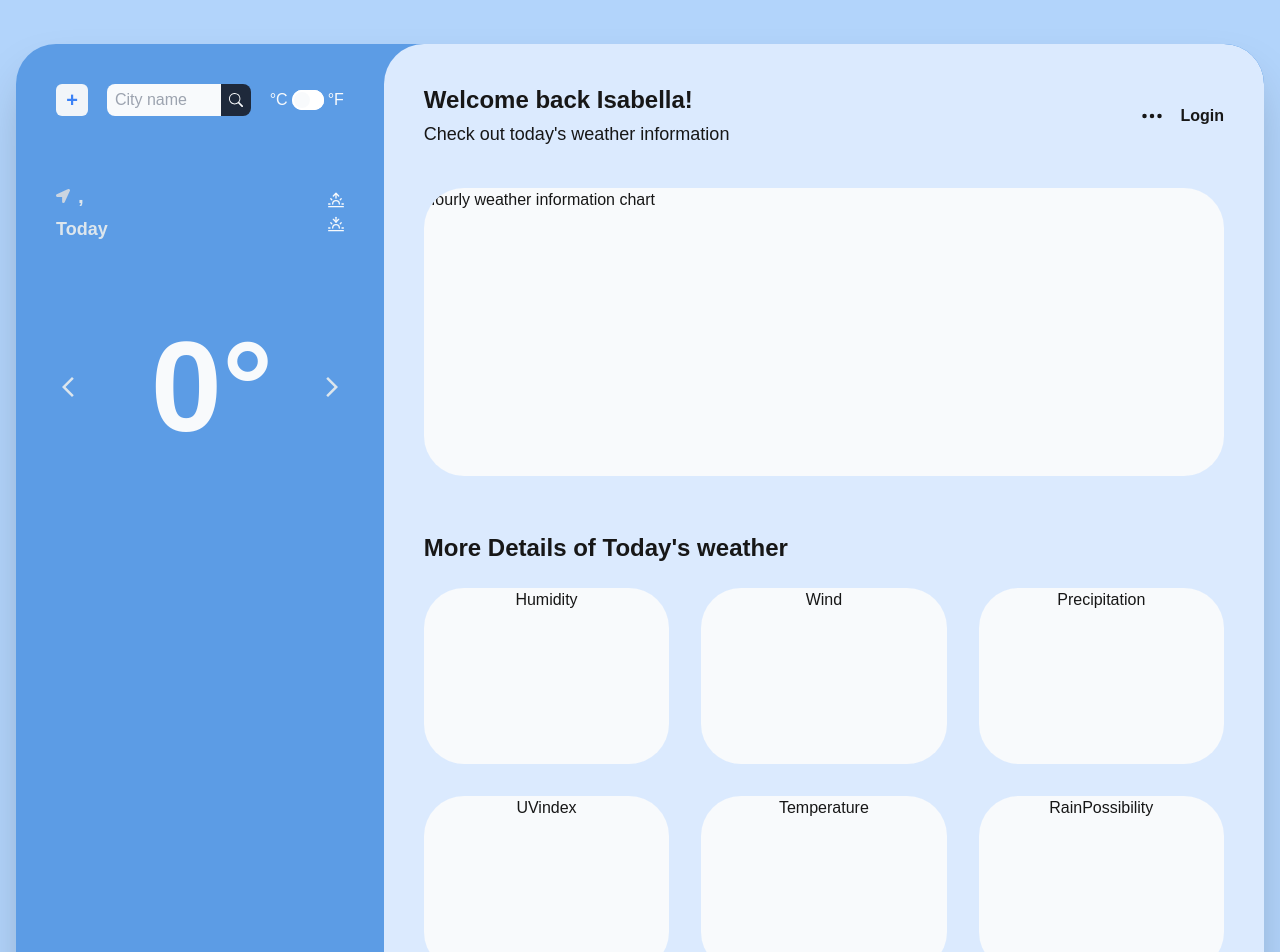
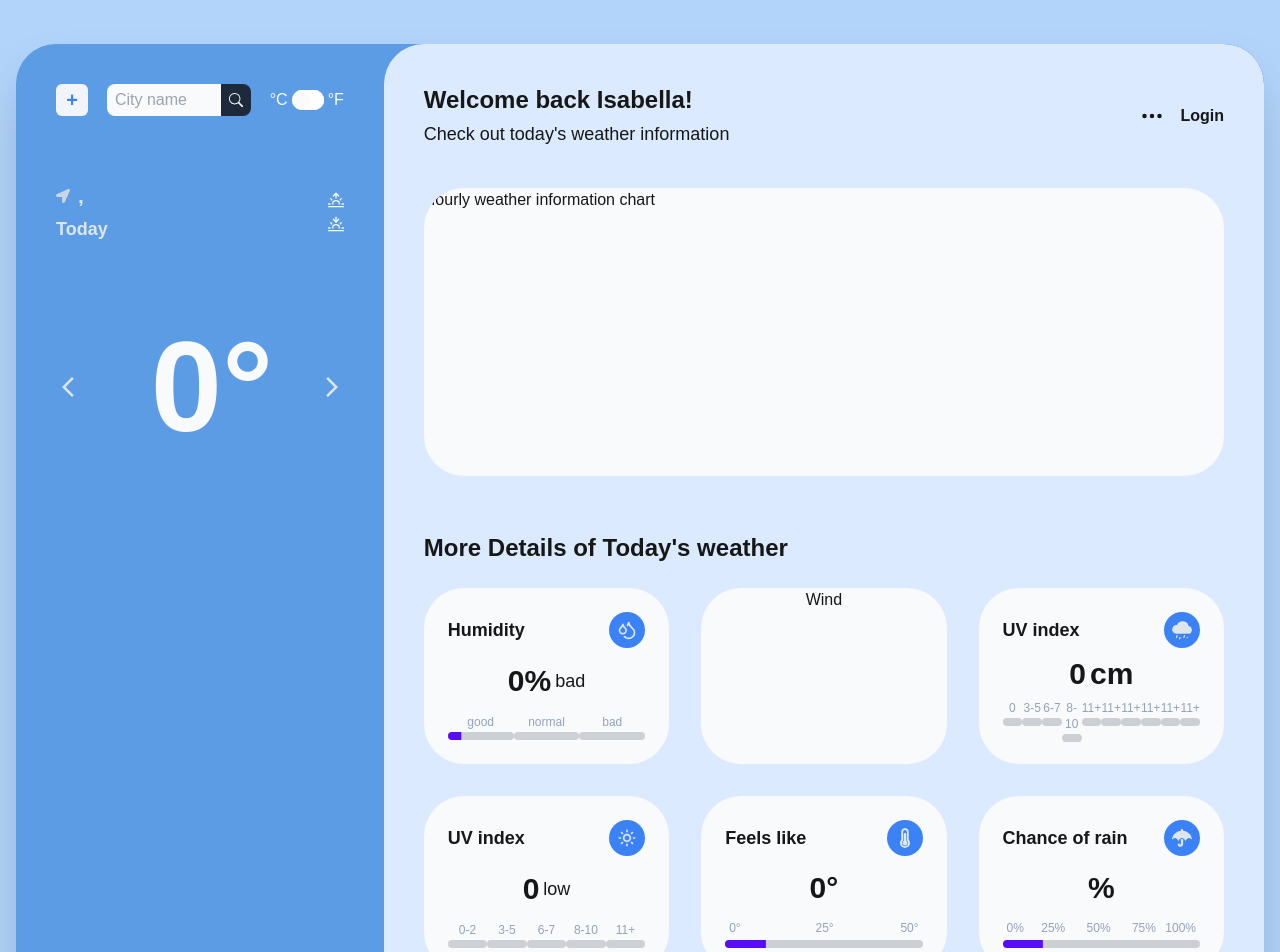
Before and after one commit to Md-Tahazzat/Weather-Application, a React (Vite) app: page / in a window 1280 px wide. Shown: the top 952 px of the page. Built offline with nearby package versions, Linux system fonts and the light colour scheme; no server answers.

Commit message:
humidity,temperature, rainpossibility,uvIndex, preciptation added

```diff
--- a/src/App.jsx
+++ b/src/App.jsx
@@ -1,5 +1,4 @@
 import { useContext, useEffect, useState } from "react";
-import { InfoContext } from "./Provider/Provider";
 import CityInformation from "./Components/CityInformation";
 import ToggleButton from "./Components/ToggleButton";
 import WeatherInfo from "./Components/WeatherInfo";
@@ -95,24 +94,21 @@ function App() {
             <div className="grid grid-cols-1 md:grid-cols-2 lg:grid-cols-3 justify-between items-center gap-8">
               <Humidity
                 isLoading={isLoading}
-                cityInfo={data?.location}
+                humidity={data?.current?.humidity}
               ></Humidity>
               <Wind isLoading={isLoading} cityInfo={data?.location}></Wind>
               <Precipitation
                 isLoading={isLoading}
-                cityInfo={data?.location}
+                preciptitation={data?.current}
               ></Precipitation>
-              <UVindex
-                isLoading={isLoading}
-                cityInfo={data?.location}
-              ></UVindex>
+              <UVindex isLoading={isLoading} forecast={data?.current}></UVindex>
               <Temperature
                 isLoading={isLoading}
-                cityInfo={data?.location}
+                temperature={data?.current}
               ></Temperature>
               <RainPossibility
                 isLoading={isLoading}
-                cityInfo={data?.location}
+                forecast={data?.forecast}
               ></RainPossibility>
             </div>
           </div>
--- a/src/Components/Humidity.jsx
+++ b/src/Components/Humidity.jsx
@@ -1,9 +1,46 @@
 import React from "react";
+import { LuDroplets } from "react-icons/lu";
 
-const Humidity = () => {
+const Humidity = ({ humidity }) => {
+  console.log(humidity);
   return (
-    <div className="h-44 text-center lg:rounded-[2.5rem] rounded-2xl md:rounded-2xl bg-slate-50">
-      <h1>Humidity</h1>
+    <div className="h-44 lg:rounded-[2.5rem] flex flex-col justify-between p-6 rounded-2xl md:rounded-2xl bg-slate-50 text-center">
+      <div className="flex items-center justify-between">
+        <p className="text-lg font-semibold">Humidity</p>
+        <LuDroplets className="text-4xl text-white bg-blue-500 py-2 px-2 rounded-full"></LuDroplets>
+      </div>
+      <h1 className="text-3xl my-2 font-bold flex items-center justify-center">
+        {humidity || 0}%
+        <span className="text-lg ml-1 font-normal">
+          {humidity < 34 ? "good" : humidity < 67 ? "normal" : "bad"}
+        </span>
+      </h1>
+      <div className="grid grid-cols-3">
+        <div className="flex flex-col ">
+          <span className="text-xs mb-[2px] text-slate-400">good</span>
+          <progress
+            className="progress progress-primary px-1"
+            value={humidity > 34 ? 33 : humidity}
+            max="33"
+          ></progress>
+        </div>
+        <div className="flex flex-col ">
+          <span className="text-xs mb-[2px] text-slate-400">normal</span>
+          <progress
+            className="progress progress-primary px-1"
+            value={humidity - 33 > 33 ? 33 : humidity - 33}
+            max="33"
+          ></progress>
+        </div>
+        <div className="flex flex-col ">
+          <span className="text-xs mb-[2px] text-slate-400">bad</span>
+          <progress
+            className="progress progress-primary px-1"
+            value={humidity - 66 < 1 ? 0 : humidity - 66}
+            max="34"
+          ></progress>
+        </div>
+      </div>
     </div>
   );
 };
--- a/src/Components/Precipitation.jsx
+++ b/src/Components/Precipitation.jsx
@@ -1,9 +1,101 @@
 import React from "react";
+import { BsFillCloudDrizzleFill } from "react-icons/bs";
 
-const Precipitation = () => {
+const Precipitation = ({ precipitation }) => {
+  const precipAmount = parseFloat(precipitation?.precip_in) * 2.54;
+  console.log(precipitation);
   return (
-    <div className="h-44 lg:rounded-[2.5rem] text-center rounded-2xl md:rounded-2xl bg-slate-50">
-      <h1>Precipitation</h1>
+    <div className="h-44 lg:rounded-[2.5rem] flex flex-col justify-between p-6 rounded-2xl md:rounded-2xl bg-slate-50 text-center">
+      <div className="flex items-center justify-between">
+        <p className="text-lg font-semibold">UV index</p>
+        <BsFillCloudDrizzleFill className="text-4xl text-white bg-blue-500 py-2 px-2 rounded-full"></BsFillCloudDrizzleFill>
+      </div>
+      <h1 className="text-3xl my-2 font-bold flex items-center justify-center">
+        {precipAmount || 0}
+        <span className="ml-1">cm</span>
+      </h1>
+      <div className="grid grid-cols-10">
+        <div className="flex flex-col ">
+          <span className="text-xs mb-[2px] text-slate-400">0</span>
+          <progress
+            className="progress progress-primary px-1"
+            value={precipAmount > 2 ? 2 : precipAmount}
+            max="2"
+          ></progress>
+        </div>
+        <div className="flex flex-col ">
+          <span className="text-xs mb-[2px] text-slate-400">3-5</span>
+          <progress
+            className="progress progress-primary px-1"
+            value={precipAmount - 2 < 1 ? 0 : precipAmount - 2}
+            max="3"
+          ></progress>
+        </div>
+        <div className="flex flex-col ">
+          <span className="text-xs mb-[2px] text-slate-400">6-7</span>
+          <progress
+            className="progress progress-primary px-1"
+            value={precipAmount - 5 < 1 ? 0 : precipAmount - 5}
+            max="2"
+          ></progress>
+        </div>
+        <div className="flex flex-col ">
+          <span className="text-xs mb-[2px] text-slate-400">8-10</span>
+          <progress
+            className="progress progress-primary px-1"
+            value={precipAmount - 7 < 1 ? 0 : precipAmount - 7}
+            max="3"
+          ></progress>
+        </div>
+        <div className="flex flex-col ">
+          <span className="text-xs mb-[2px] text-slate-400">11+</span>
+          <progress
+            className="progress progress-primary px-1"
+            value={precipAmount - 10 < 1 ? 0 : precipAmount - 10}
+            max="2"
+          ></progress>
+        </div>
+        <div className="flex flex-col ">
+          <span className="text-xs mb-[2px] text-slate-400">11+</span>
+          <progress
+            className="progress progress-primary px-1"
+            value={precipAmount - 10 < 1 ? 0 : precipAmount - 10}
+            max="2"
+          ></progress>
+        </div>
+        <div className="flex flex-col ">
+          <span className="text-xs mb-[2px] text-slate-400">11+</span>
+          <progress
+            className="progress progress-primary px-1"
+            value={precipAmount - 10 < 1 ? 0 : precipAmount - 10}
+            max="2"
+          ></progress>
+        </div>
+        <div className="flex flex-col ">
+          <span className="text-xs mb-[2px] text-slate-400">11+</span>
+          <progress
+            className="progress progress-primary px-1"
+            value={precipAmount - 10 < 1 ? 0 : precipAmount - 10}
+            max="2"
+          ></progress>
+        </div>
+        <div className="flex flex-col ">
+          <span className="text-xs mb-[2px] text-slate-400">11+</span>
+          <progress
+            className="progress progress-primary px-1"
+            value={precipAmount - 10 < 1 ? 0 : precipAmount - 10}
+            max="2"
+          ></progress>
+        </div>
+        <div className="flex flex-col ">
+          <span className="text-xs mb-[2px] text-slate-400">11+</span>
+          <progress
+            className="progress progress-primary px-1"
+            value={precipAmount - 10 < 1 ? 0 : precipAmount - 10}
+            max="2"
+          ></progress>
+        </div>
+      </div>
     </div>
   );
 };
--- a/src/Components/RainPossibility.jsx
+++ b/src/Components/RainPossibility.jsx
@@ -1,9 +1,30 @@
 import React from "react";
+import { FaUmbrella } from "react-icons/fa";
 
-const RainPossibility = () => {
+const RainPossibility = ({ forecast }) => {
   return (
-    <div className="h-44 lg:rounded-[2.5rem] rounded-2xl md:rounded-2xl bg-slate-50 text-center">
-      <h1>RainPossibility</h1>
+    <div className="h-44 lg:rounded-[2.5rem] flex flex-col justify-between p-6 rounded-2xl md:rounded-2xl bg-slate-50 text-center">
+      <div className="flex items-center justify-between">
+        <p className="text-lg font-semibold">Chance of rain</p>
+        <FaUmbrella className="text-4xl text-white bg-blue-500 py-2 px-2 rounded-full"></FaUmbrella>
+      </div>
+      <h1 className="text-3xl my-2 font-bold">
+        {forecast?.forecastday[0]?.day?.daily_chance_of_rain}%
+      </h1>
+      <div className="flex flex-col">
+        <div className="flex items-center mb-1 justify-between text-xs text-slate-400">
+          <span className="ml-1">0%</span>
+          <span className="ml-2">25%</span>
+          <span className="ml-3">50%</span>
+          <span className="ml-3">75%</span>
+          <span className="mr-1">100%</span>
+        </div>
+        <progress
+          className="progress progress-primary px-1"
+          value={forecast?.forecastday[0]?.day?.daily_chance_of_rain}
+          max="100"
+        ></progress>
+      </div>
     </div>
   );
 };
--- a/src/Components/Temperature.jsx
+++ b/src/Components/Temperature.jsx
@@ -1,9 +1,28 @@
 import React from "react";
+import { FaThermometerThreeQuarters } from "react-icons/fa";
 
-const Temperature = () => {
+const Temperature = ({ temperature }) => {
   return (
-    <div className="h-44 lg:rounded-[2.5rem] text-center rounded-2xl md:rounded-2xl bg-slate-50">
-      <h1>Temperature</h1>
+    <div className="h-44 lg:rounded-[2.5rem] flex flex-col justify-between p-6 rounded-2xl md:rounded-2xl bg-slate-50 text-center">
+      <div className="flex items-center justify-between">
+        <p className="text-lg font-semibold">Feels like</p>
+        <FaThermometerThreeQuarters className="text-4xl text-white bg-blue-500 py-2 px-2 rounded-full"></FaThermometerThreeQuarters>
+      </div>
+      <h1 className="text-3xl my-2 font-bold">
+        {parseInt(temperature?.feelslike_c) || 0}°
+      </h1>
+      <div className="flex flex-col">
+        <div className="flex items-center mb-1 justify-between text-xs text-slate-400">
+          <span className="ml-1">0°</span>
+          <span className="ml-2">25°</span>
+          <span className="mr-1">50°</span>{" "}
+        </div>
+        <progress
+          className="progress progress-primary px-1"
+          value={temperature?.feelslike_c}
+          max="50"
+        ></progress>
+      </div>
     </div>
   );
 };
--- a/src/Components/UVindex.jsx
+++ b/src/Components/UVindex.jsx
@@ -1,9 +1,63 @@
 import React from "react";
+import { BiSun } from "react-icons/bi";
 
-const UVindex = () => {
+const UVindex = ({ forecast }) => {
+  const uvNumber = forecast?.uv || 0;
+
   return (
-    <div className="h-44 lg:rounded-[2.5rem] text-center rounded-2xl md:rounded-2xl bg-slate-50">
-      <h1>UVindex</h1>
+    <div className="h-44 lg:rounded-[2.5rem] flex flex-col justify-between p-6 rounded-2xl md:rounded-2xl bg-slate-50 text-center">
+      <div className="flex items-center justify-between">
+        <p className="text-lg font-semibold">UV index</p>
+        <BiSun className="text-4xl text-white bg-blue-500 py-2 px-2 rounded-full"></BiSun>
+      </div>
+      <h1 className="text-3xl my-2 font-bold flex items-center justify-center">
+        {uvNumber || 0}
+        <span className="text-lg ml-1 font-normal">
+          {uvNumber < 4 ? "low" : uvNumber < 8 ? "medium" : "high"}
+        </span>
+      </h1>
+      <div className="grid grid-cols-5">
+        <div className="flex flex-col ">
+          <span className="text-xs mb-[2px] text-slate-400">0-2</span>
+          <progress
+            className="progress progress-primary px-1"
+            value={uvNumber > 2 ? 2 : uvNumber}
+            max="2"
+          ></progress>
+        </div>
+        <div className="flex flex-col ">
+          <span className="text-xs mb-[2px] text-slate-400">3-5</span>
+          <progress
+            className="progress progress-primary px-1"
+            value={uvNumber - 2 < 1 ? 0 : uvNumber - 2}
+            max="3"
+          ></progress>
+        </div>
+        <div className="flex flex-col ">
+          <span className="text-xs mb-[2px] text-slate-400">6-7</span>
+          <progress
+            className="progress progress-primary px-1"
+            value={uvNumber - 5 < 1 ? 0 : uvNumber - 5}
+            max="2"
+          ></progress>
+        </div>
+        <div className="flex flex-col ">
+          <span className="text-xs mb-[2px] text-slate-400">8-10</span>
+          <progress
+            className="progress progress-primary px-1"
+            value={uvNumber - 7 < 1 ? 0 : uvNumber - 7}
+            max="3"
+          ></progress>
+        </div>
+        <div className="flex flex-col ">
+          <span className="text-xs mb-[2px] text-slate-400">11+</span>
+          <progress
+            className="progress progress-primary px-1"
+            value={uvNumber - 10 < 1 ? 0 : uvNumber - 10}
+            max="2"
+          ></progress>
+        </div>
+      </div>
     </div>
   );
 };
```
